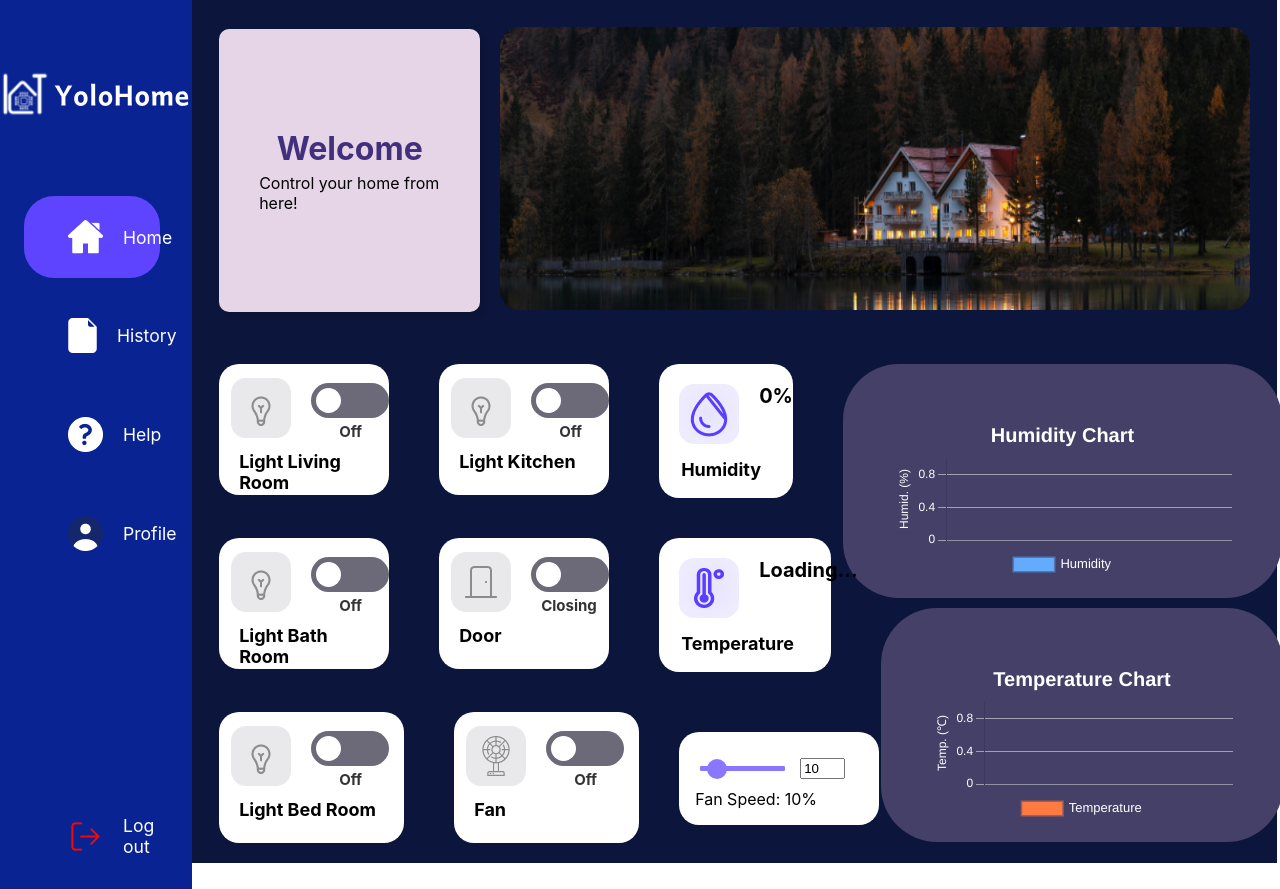
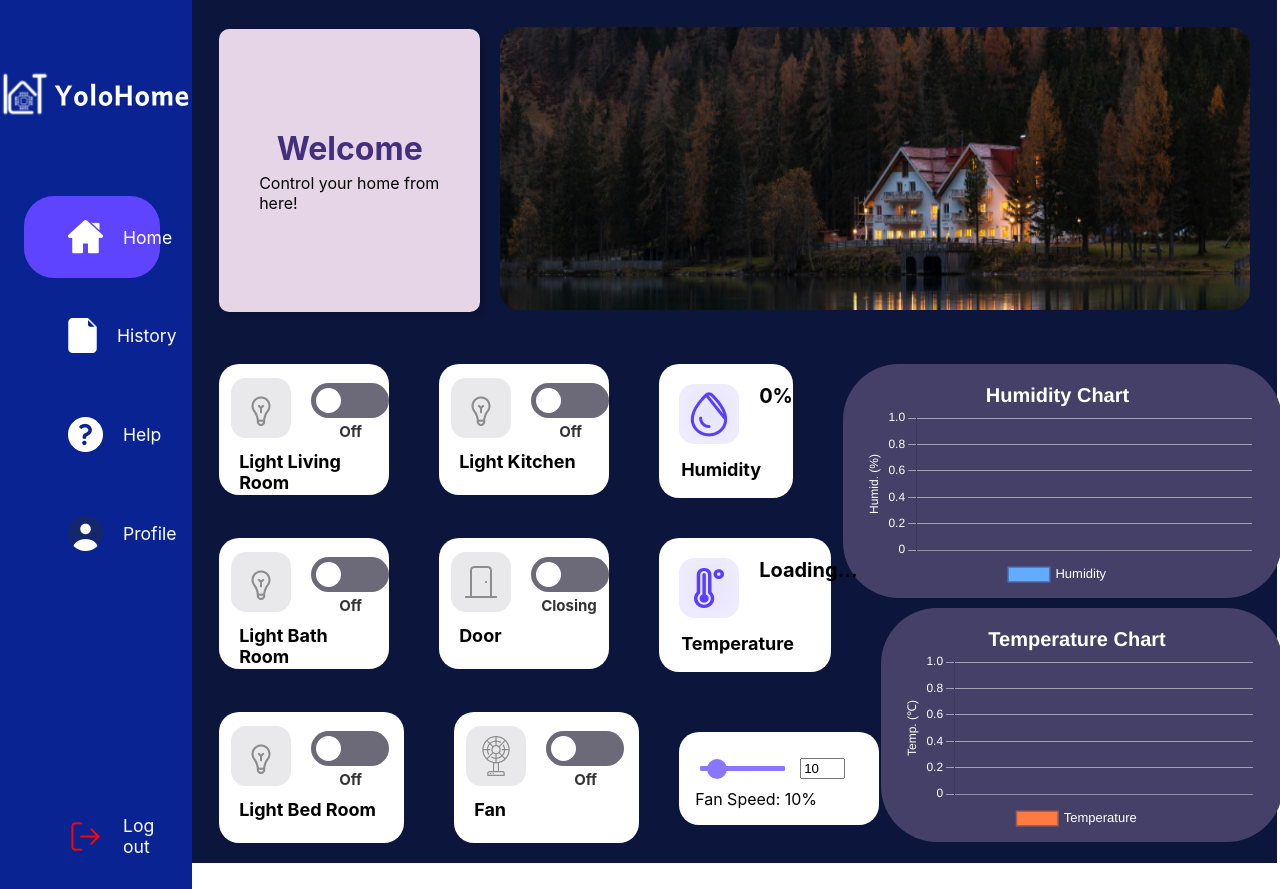
Before and after one commit to ShunPeng1/Multi-Disciplinary-Project, a React (Create React App) app in the folder WebApplication/yolohome-client/: page /dashboard in a window 1280 px wide. Built offline with nearby package versions, Linux system fonts and the light colour scheme; no server answers.

Commit message:
update chart (completed)

```diff
--- a/WebApplication/yolohome-client/src/pages/Dashboard/Dashboard.css
+++ b/WebApplication/yolohome-client/src/pages/Dashboard/Dashboard.css
@@ -109,12 +109,6 @@
   height: 134px;
 }
 
-.humidityChart img, .tempChart img {
-  width: 775px;
-  height: 267px;
-  margin-top: -20px;
-}
-
 .doorCard, .temperatureCard, .LightBathRoomCard {
   margin-top: -70px;
 }
@@ -128,6 +122,9 @@
   width: 851px;
   background-color: #454067;
   border-radius: 56px;
-  padding: 50px;
+  padding-bottom: 50px;
+  padding-top: 10px;
+  padding-left: 20px;
+  padding-right: 30px;
   margin-left: 10px;
 }
--- a/WebApplication/yolohome-client/src/pages/Dashboard/index.jsx
+++ b/WebApplication/yolohome-client/src/pages/Dashboard/index.jsx
@@ -52,7 +52,7 @@ const Dashboard = (props) => {
     const formattedData = data.map(item => {
       const date = new Date(item.TimeStamp);
       const hours = date.getHours();
-      const minutes = date.getMinutes();
+      const minutes = date.getMinutches();
       const formattedTime = `${hours}:${minutes < 10 ? '0' : ''}${minutes}`; // Format time as 'HH:MM'
       return {
         time: formattedTime,
```
